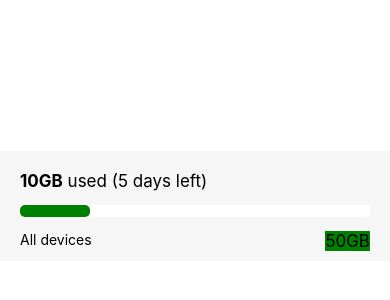
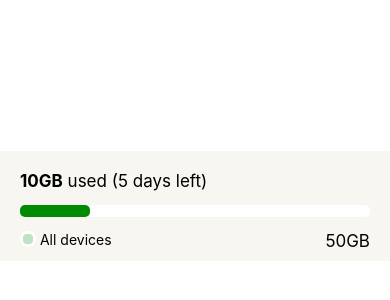
Before and after one commit to asandler77/AwesomeTSProject, a React Native app: screen / in a window 390 px wide. Shown: the part 216-516 px from the top of the page. Built offline with nearby package versions, Linux system fonts and the light colour scheme.

Commit message:
Add all devices usage without styles.

```diff
--- a/App.tsx
+++ b/App.tsx
@@ -15,7 +15,8 @@ export default function App() {
     return (
         <View style={styles.body}>
             <ProgressBar
-                usedInternetCapacityAmount={10}
+                currentDeviceUsageInternetCapacityAmount={10}
+                allDevicesUsageInternetCapacityAmount={40}
                 totalInternetCapacityAmount={50}
                 daysLeft={5}/>
         </View>
--- a/components/ProgressBar.tsx
+++ b/components/ProgressBar.tsx
@@ -3,25 +3,31 @@ import {StyleSheet, Text, View} from 'react-native';
 
 
 export interface ActiveBarProps {
-    usedInternetCapacityAmount: number,
+    currentDeviceUsageInternetCapacityAmount: number,
+    allDevicesUsageInternetCapacityAmount?: number,
     totalInternetCapacityAmount: number,
     daysLeft: number,
 
 }
 
-const ProgressBar = ({totalInternetCapacityAmount, usedInternetCapacityAmount, daysLeft}: ActiveBarProps): React.ReactElement => {
+const ProgressBar = ({totalInternetCapacityAmount, currentDeviceUsageInternetCapacityAmount, daysLeft}: ActiveBarProps): React.ReactElement => {
 
-    const currentPercentage = usedInternetCapacityAmount / totalInternetCapacityAmount * 100;
+    const currentPercentage = currentDeviceUsageInternetCapacityAmount / totalInternetCapacityAmount * 100;
     return (
         <View style={styles.container}>
             <Text style={styles.commonText}>
-                <Text style={styles.currentCapacityAmount}>{usedInternetCapacityAmount}GB</Text> used ({daysLeft} days left)
+                <Text style={styles.currentCapacityAmount}>{currentDeviceUsageInternetCapacityAmount}GB</Text> used ({daysLeft} days left)
             </Text>
             <View style={styles.progressBar}>
                 <View style={[styles.innerBarStyle, {width: currentPercentage + "%"}]}/>
             </View>
-            <View style={styles.allDevicesAndTotalCapacityStyle}>
-                <Text>All devices</Text>
+            <View style={styles.joinBottomItems}>
+                <View style={styles.joinCircleAndAllDevices}>
+                    <View style={styles.outerCircle}>
+                        <View style={styles.innerCircle}/>
+                    </View>
+                    <Text> All devices</Text>
+                </View>
                 <Text style={styles.totalInternetCapacityAmount}>{totalInternetCapacityAmount}GB</Text>
             </View>
         </View>
@@ -32,7 +38,7 @@ const ProgressBar = ({totalInternetCapacityAmount, usedInternetCapacityAmount, d
 
 const styles = StyleSheet.create({
     container: {
-        backgroundColor: '#F7F6F6',
+        backgroundColor: '#F7F6F0',
         height: 110,
         width: '100%',
         justifyContent: 'space-between',
@@ -46,7 +52,7 @@ const styles = StyleSheet.create({
         fontSize: 17,
     },
     totalInternetCapacityAmount: {
-        backgroundColor: 'green',
+        // backgroundColor: 'green',
         textAlign: "right",
         fontSize: 17,
     },
@@ -62,14 +68,31 @@ const styles = StyleSheet.create({
     innerBarStyle: {
         height:'100%',
         borderRadius: 5,
-        backgroundColor: 'green',
+        backgroundColor: '#008b02',
     },
-    allDevicesAndTotalCapacityStyle: {
+    joinCircleAndAllDevices: {
         flexDirection: "row",
-        justifyContent: 'space-between',
-        // alignItems: 'flex-end',
+        justifyContent: "flex-start",
+    },
+    joinBottomItems: {
+        flexDirection: "row",
+        justifyContent: "space-between",
 
-    }
+    },
+    outerCircle: {
+        borderRadius: 8,
+        width: 16,
+        height: 16,
+        backgroundColor: 'white',
+        padding: 3,
+    },
+    innerCircle: {
+        borderRadius: 4,
+        width: 10,
+        height: 10,
+        backgroundColor: '#c1e1c5'
+    },
+
 });
 
 export { ProgressBar }
```
